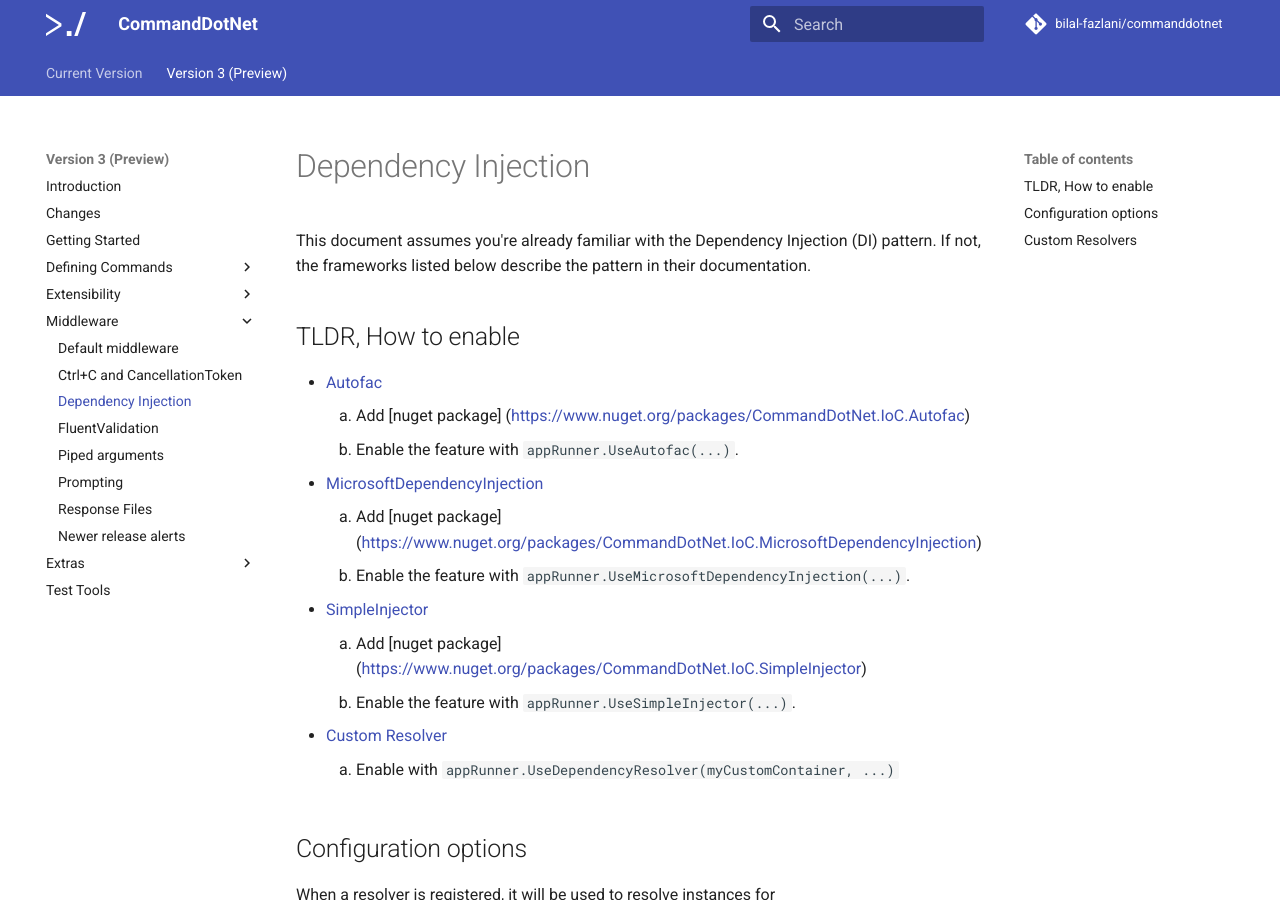
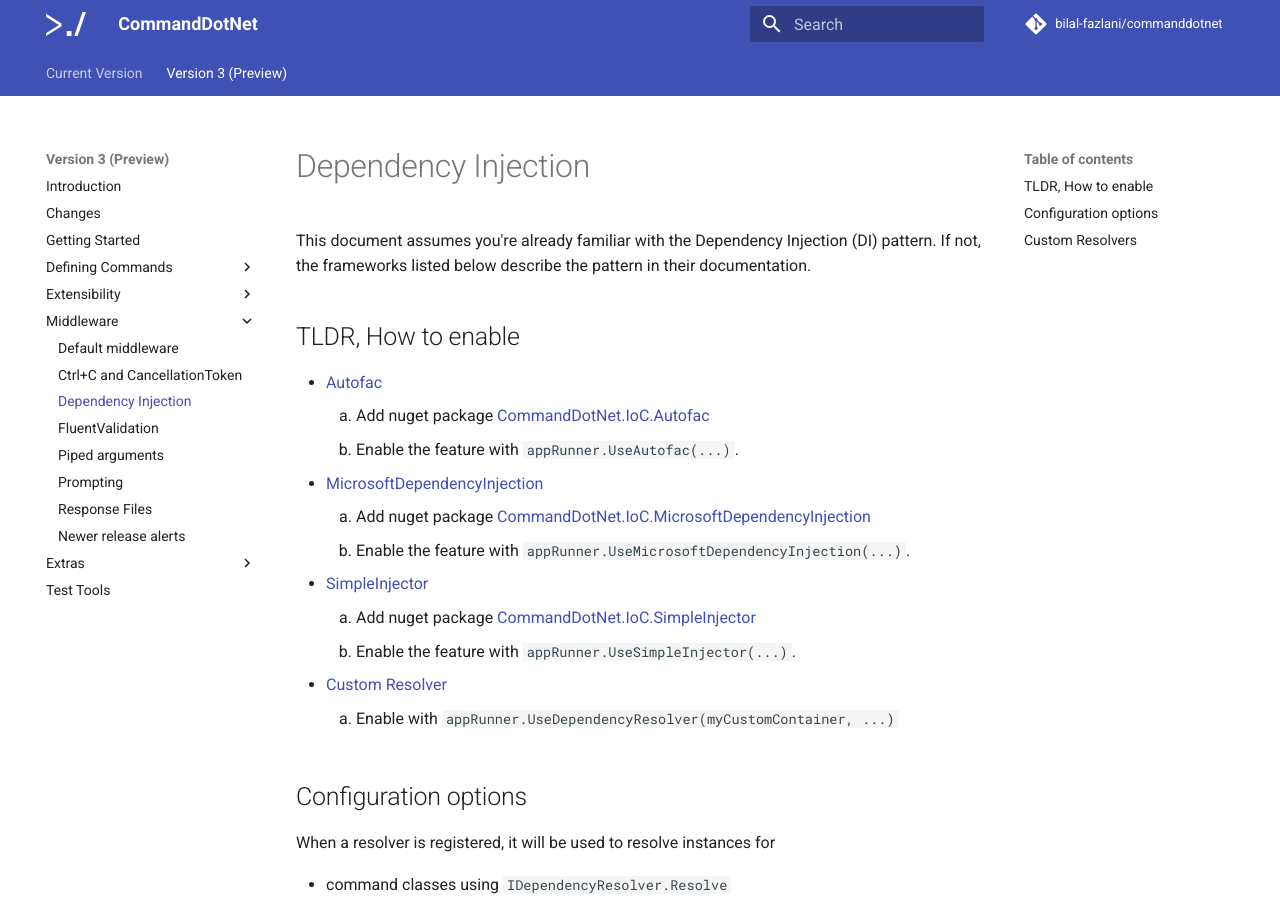
Before and after one commit to bilal-fazlani/commanddotnet, an MkDocs documentation site: the page built from docs/V3/Middleware/dependency-injection.md, in a window 1280 px wide and 900 px high. Built offline with MkDocs 1.6.1 and Material for MkDocs 9.7.7, drawn with Linux system fonts in a browser that asks for light colours; comment, search, counter and statistics services are not loaded; some of the changed lines change nothing that is shown.

Commit message:
fix dependency-injection.md nuget links

```diff
--- a/docs/V3/Middleware/dependency-injection.md
+++ b/docs/V3/Middleware/dependency-injection.md
@@ -4,13 +4,13 @@
 
 ## TLDR, How to enable
 * [Autofac](https://autofac.org/)
-    1. Add [nuget package] (https://www.nuget.org/packages/CommandDotNet.IoC.Autofac)
+    1. Add nuget package [CommandDotNet.IoC.Autofac](https://www.nuget.org/packages/CommandDotNet.IoC.Autofac)
     1. Enable the feature with `appRunner.UseAutofac(...)`.
 * [MicrosoftDependencyInjection](https://docs.microsoft.com/en-us/aspnet/core/fundamentals/dependency-injection?view=aspnetcore-3.1)
-    1. Add [nuget package] (https://www.nuget.org/packages/CommandDotNet.IoC.MicrosoftDependencyInjection)
+    1. Add nuget package [CommandDotNet.IoC.MicrosoftDependencyInjection](https://www.nuget.org/packages/CommandDotNet.IoC.MicrosoftDependencyInjection)
     1. Enable the feature with `appRunner.UseMicrosoftDependencyInjection(...)`.
 * [SimpleInjector](https://simpleinjector.org/)
-    1. Add [nuget package] (https://www.nuget.org/packages/CommandDotNet.IoC.SimpleInjector)
+    1. Add nuget package [CommandDotNet.IoC.SimpleInjector](https://www.nuget.org/packages/CommandDotNet.IoC.SimpleInjector)
     1. Enable the feature with `appRunner.UseSimpleInjector(...)`.
 * [Custom Resolver](#custom-resolvers)
     1. Enable with `appRunner.UseDependencyResolver(myCustomContainer, ...)`
```
